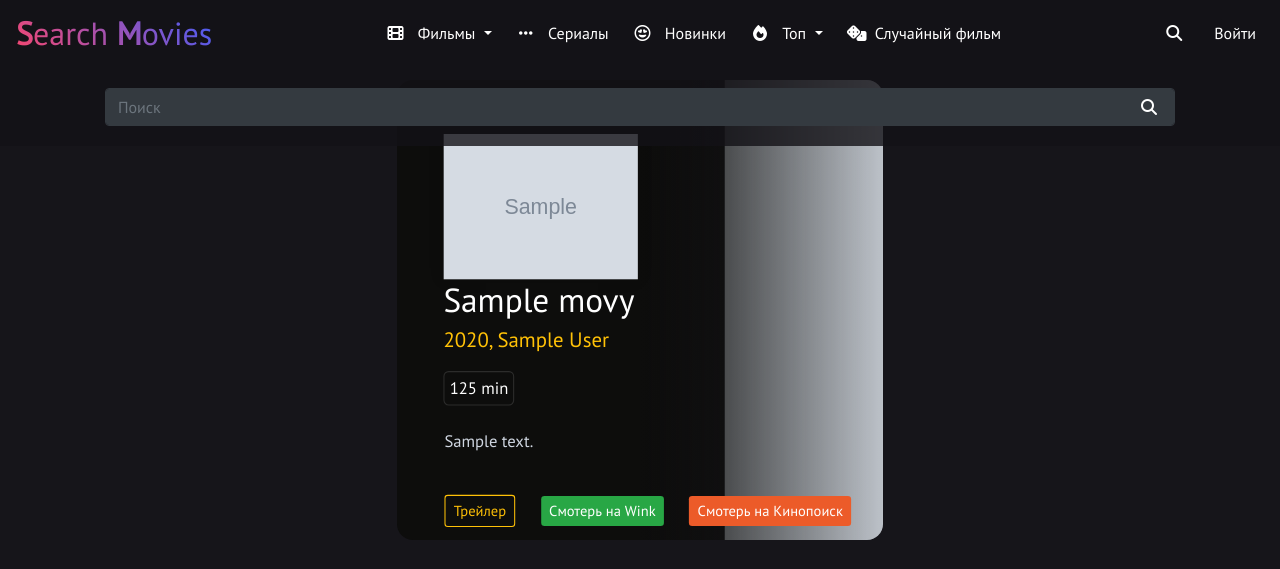
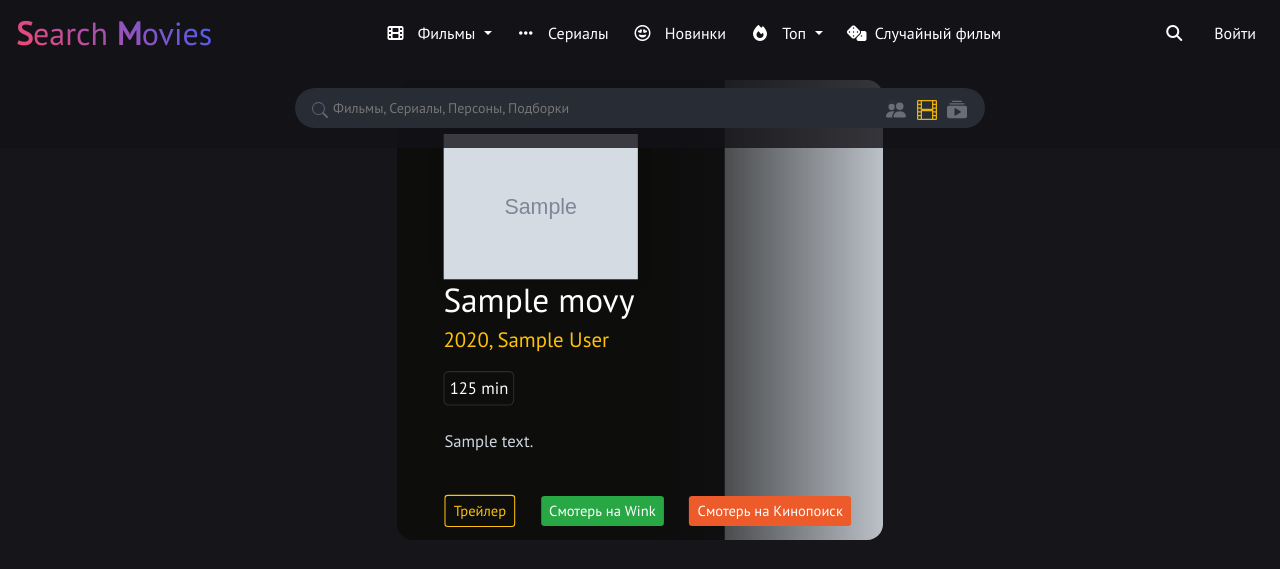
Before and after one commit to vladsawyer/django-search-movies, a Django app: page / in a window 1280 px wide, after a click that opens the changed part. Shown: the top 569 px of the page. Run offline with Django 3.2, Linux system fonts and the light colour scheme; tables that the repository leaves empty hold one stand-in row (values such as "Sample post"); grey boxes marked "Sample" are stand-in pictures; some libraries are stand-ins or nearby versions.

Commit message:
add new search form

```diff
--- a/movies/static/movies/css/base.css
+++ b/movies/static/movies/css/base.css
@@ -1,14 +1,16 @@
 @import url('https://fonts.googleapis.com/css?family=PT+Sans');
 *{
+  margin: 0;
+  padding: 0;
+  border: 0;
   vertical-align: baseline;
   outline: none;
 }
 body {
-    margin: 0;
-    padding: 0;
     font-family: 'PT Sans', sans-serif;
     box-sizing: border-box;
     background-color: #16151a;
+    color: #fff;
     line-height: 1.3;
     -webkit-backface-visibility: hidden;
             backface-visibility: hidden;
@@ -169,10 +171,6 @@ ul li:hover .dropOut {
     -webkit-text-fill-color: transparent;
 }
 
-/*.nav-item {*/
-/*    font-size: 1.125em;*/
-/*}*/
-
 .search-icon{
     color: #fff;
 }
@@ -245,7 +243,7 @@ footer {
 
 /* media */
 
-@media (max-width: 1024px) {
+@media screen and (max-width: 1024px) {
 
     .footer-info, .footer-links, .social-media {
         display: flex;
@@ -259,7 +257,7 @@ footer {
 
 }
 
-@media (min-width: 1024px) {
+@media screen and (min-width: 1024px) {
 
     .navbar-brand {
         font-size: 2em;
@@ -300,3 +298,156 @@ footer {
             display: none;
         }
 }
+
+
+/* search form */
+
+.search-form {
+
+  height: 40px;
+  border-radius: 40px;
+  -webkit-transform: translate(0%, 0%);
+          transform: translate(0%, 0%);
+  background: #282c34;
+  -webkit-transition: all 0.3s ease;
+  transition: all 0.3s ease;
+}
+
+.search-input {
+  position: absolute;
+  top: 10px;
+  left: 38px;
+  font-size: 14px;
+  background: none;
+  color: #fff;
+  width: 75%;
+  height: 20px;
+  border: none;
+  -webkit-appearance: none;
+     -moz-appearance: none;
+          appearance: none;
+  outline: none;
+}
+
+@media screen and (max-width: 359px) {
+  .search-input {
+    width: 50%;
+  }
+}
+
+@media screen and (min-width: 360px) and (max-width: 560px) {
+  .search-input {
+    width: 60%;
+  }
+}
+
+.search-input::-webkit-search-cancel-button {
+  -webkit-appearance: none;
+          appearance: none;
+}
+
+.search-button {
+  position: absolute;
+  top: 10px;
+  left: 15px;
+  height: 20px;
+  width: 20px;
+  padding: 0;
+  margin: 0;
+  border: none;
+  background: none;
+  outline: none !important;
+  cursor: pointer;
+}
+.search-button svg {
+  width: 16px;
+  height: 16px;
+  fill: #5a6674;
+}
+
+.search-option {
+  position: absolute;
+  text-align: right;
+  top: 10px;
+  right: 15px;
+}
+.search-option div {
+  position: relative;
+  display: inline-block;
+  margin: 0 3px;
+  cursor: pointer;
+}
+.search-option div input {
+  position: absolute;
+  top: 0;
+  left: 0;
+  opacity: 0.01;
+  cursor: pointer;
+}
+.search-option div span {
+  position: absolute;
+  display: block;
+  text-align: center;
+  left: 50%;
+  -webkit-transform: translateX(-50%);
+          transform: translateX(-50%);
+  opacity: 0;
+  background: #929aa3;
+  color: #fff;
+  font-size: 9px;
+  letter-spacing: 1px;
+  line-height: 1;
+  text-transform: uppercase;
+  padding: 4px 7px;
+  border-radius: 12px;
+  top: -18px;
+  -webkit-transition: all 0.2s ease-in-out;
+  transition: all 0.2s ease-in-out;
+}
+.search-option div span::after {
+  content: "";
+  position: absolute;
+  bottom: -3px;
+  left: 50%;
+  -webkit-transform: translateX(-50%);
+          transform: translateX(-50%);
+  border-top: 4px solid #929aa3;
+  border-left: 4px solid transparent;
+  border-right: 4px solid transparent;
+  -webkit-transition: all 0.2s ease-in-out;
+  transition: all 0.2s ease-in-out;
+}
+.search-option div:hover span {
+  opacity: 1;
+  top: -21px;
+}
+.search-option div label {
+  display: block;
+  cursor: pointer;
+}
+
+.search-option div svg {
+  height: 20px;
+  width: 20px;
+  fill: #929aa3;
+  opacity: 0.6;
+  -webkit-transition: all 0.2s ease-in-out;
+  transition: all 0.2s ease-in-out;
+  pointer-events: none;
+}
+.search-option div:hover svg {
+  opacity: 1;
+}
+.search-option div input:checked + label svg {
+  fill: #ffc107;
+  opacity: 0.9;
+}
+.search-option div input:checked + label span {
+  background: #ffc107;
+  color: #000
+}
+.search-option div input:checked + label span::after {
+  border-top-color: #ffc107;
+}
+
+/* end search form */
--- a/movies/templates/include/header.html
+++ b/movies/templates/include/header.html
@@ -172,14 +172,52 @@
 </nav>
 <!-- collapse форма поиска -->
 <section class="container">
-   <div class="row">
-       <div class="col-lg-12 col-xl-12">
+   <div class="row justify-content-center">
+       <div class="col-lg-8 col-xl-8 col-12 col-md-12">
            <div class="collapse" id="collapseSearch">
                <div class="card-body border-0 nav-search">
-                   <form method="post" role="search">
-                       <input class="form-control bg-dark border-dark position-relative" type="search" placeholder="Поиск" aria-label="Search">
-                       <a class="btn btn-search position-absolute" type="submit"><i class="fa fa-search search-icon" ></i></a>
-                   </form>
+                   <form class="search-form">
+                      <input type="search" value="" placeholder="Фильмы, Сериалы, Персоны, Подборки" class="search-input">
+                      <button type="submit" class="search-button">
+                        <svg viewBox="0 0 16 16" class="bi bi-search" fill="currentColor" xmlns="http://www.w3.org/2000/svg">
+                          <path fill-rule="evenodd" d="M10.442 10.442a1 1 0 0 1 1.415 0l3.85 3.85a1 1 0 0 1-1.414 1.415l-3.85-3.85a1 1 0 0 1 0-1.415z"/>
+                          <path fill-rule="evenodd" d="M6.5 12a5.5 5.5 0 1 0 0-11 5.5 5.5 0 0 0 0 11zM13 6.5a6.5 6.5 0 1 1-13 0 6.5 6.5 0 0 1 13 0z"/>
+                        </svg>
+                      </button>
+
+                      <div class="search-option">
+                        <div>
+                          <input name="type" type="radio" value="type-members" id="type-members">
+                          <label for="type-members">
+                            <svg viewBox="0 0 16 16" class="bi bi-people-fill" fill="currentColor" xmlns="http://www.w3.org/2000/svg">
+                              <path fill-rule="evenodd" d="M7 14s-1 0-1-1 1-4 5-4 5 3 5 4-1 1-1 1H7zm4-6a3 3 0 1 0 0-6 3 3 0 0 0 0 6zm-5.784 6A2.238 2.238 0 0 1 5 13c0-1.355.68-2.75 1.936-3.72A6.325 6.325 0 0 0 5 9c-4 0-5 3-5 4s1 1 1 1h4.216zM4.5 8a2.5 2.5 0 1 0 0-5 2.5 2.5 0 0 0 0 5z"/>
+                            </svg>
+                            <span>Персоны</span>
+                          </label>
+                        </div>
+
+                        <div>
+                          <input name="type" type="radio" value="type-movies" id="type-movies" checked>
+                          <label for="type-movies">
+                            <svg viewBox="0 0 16 16" class="bi bi-film" fill="currentColor" xmlns="http://www.w3.org/2000/svg">
+                              <path fill-rule="evenodd" d="M0 1a1 1 0 0 1 1-1h14a1 1 0 0 1 1 1v14a1 1 0 0 1-1 1H1a1 1 0 0 1-1-1V1zm4 0h8v6H4V1zm8 8H4v6h8V9zM1 1h2v2H1V1zm2 3H1v2h2V4zM1 7h2v2H1V7zm2 3H1v2h2v-2zm-2 3h2v2H1v-2zM15 1h-2v2h2V1zm-2 3h2v2h-2V4zm2 3h-2v2h2V7zm-2 3h2v2h-2v-2zm2 3h-2v2h2v-2z"/>
+                            </svg>
+                            <span>Фильмы</span>
+                          </label>
+                        </div>
+
+                        <div>
+                          <input name="type" type="radio" value="type-collection" id="type-collection">
+                          <label for="type-collection">
+                            <svg viewBox="0 0 16 16" class="bi bi-collection-play-fill" fill="currentColor" xmlns="http://www.w3.org/2000/svg">
+                              <path fill-rule="evenodd" d="M1.5 14.5A1.5 1.5 0 0 1 0 13V6a1.5 1.5 0 0 1 1.5-1.5h13A1.5 1.5 0 0 1 16 6v7a1.5 1.5 0 0 1-1.5 1.5h-13zm5.265-7.924A.5.5 0 0 0 6 7v5a.5.5 0 0 0 .765.424l4-2.5a.5.5 0 0 0 0-.848l-4-2.5zM2 3a.5.5 0 0 0 .5.5h11a.5.5 0 0 0 0-1h-11A.5.5 0 0 0 2 3zm2-2a.5.5 0 0 0 .5.5h7a.5.5 0 0 0 0-1h-7A.5.5 0 0 0 4 1z"/>
+                            </svg>
+                            <span>Подборки</span>
+                          </label>
+                        </div>
+                      </div>
+
+                    </form>
                </div>
            </div>
        </div>
```
Lines whose indentation alone changed are shown as unchanged.
